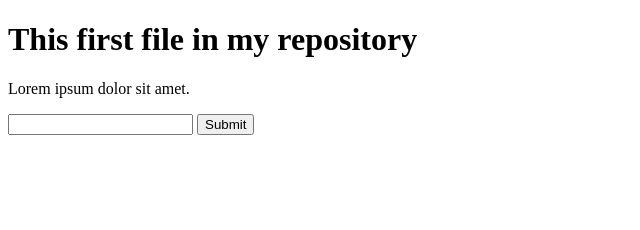
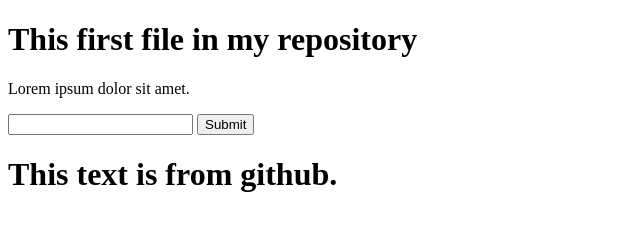
Before and after one commit to Ramin-Joshang/first-app, a plain HTML site: page index.html in a window 1280 px wide. Shown: the whole page, without its empty margins (0-640 px from the left). Drawn offline with Linux system fonts and the light colour scheme.

Commit message:
Update index.html from github

```diff
--- a/index.html
+++ b/index.html
@@ -14,6 +14,7 @@
         <input type="text">
         <button type="submit">Submit</button>
     </form>
+    <h1>This text is from github.</h1>
 </body>
 
 </html>
```
